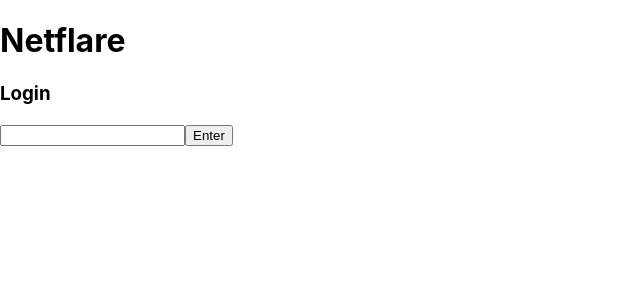
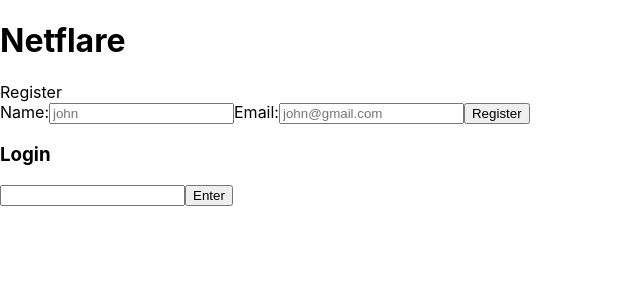
Before and after one commit to JCronier/react-pager, a React (Create React App) app: page / in a window 1280 px wide. Shown: the top 300 px of the page, without its empty margins (0-640 px from the left). Built offline with nearby package versions, Linux system fonts and the light colour scheme.

Commit message:
Create registration form

```diff
--- a/src/App.js
+++ b/src/App.js
@@ -1,8 +1,11 @@
+import {useState,useEffect} from 'react'
+
 import './App.css'
 import Header from './components/Header'
 import Login from './components/Login'
 import Loggedin from './components/Loggedin'
-import {useState,useEffect} from 'react'
+import Register from './components/Register'
+
 function App() {
   //logins state
   const [logins,setLogins]=useState([
@@ -41,6 +44,7 @@
         {users.map(user => <li>{user.name}</li>)}
       </ul> */}
       <Header title='Netflare'/>
+      <Register />
       {showLogin ? <Login verifyUser={verifyUser}/>:<Loggedin currLogin={currLogin} setCurrLogin={setCurrLogin} logins={logins} setLogins={setLogins}/>}
     </div>
   );
--- a/src/components/Register.js
+++ b/src/components/Register.js
@@ -1,4 +1,6 @@
 import React, { Component } from "react";
+
+import { registerUser } from '../api/index';
 
 class Register extends Component {
     constructor(props) {
@@ -7,19 +9,33 @@
         this.state = {
             name: '',
             email: ''
-        }
+        };
 
-        this.onSubmit = this.onSubmit.bind(this);
+        this.onFormSubmit = this.onFormSubmit.bind(this);
+        this.onInputChange = this.onInputChange.bind(this);
     }
 
-    onSubmit(event) {
+    onFormSubmit(event) {
+        registerUser(this.state);
         event.preventDefault();
+    }
+
+    onInputChange(event) {
+        this.setState({
+            [event.target.name]: event.target.value
+        });
     }
 
     render() {
         return (
             <div>
-                <form onSubmit={this.onSubmit}>
+                <form onSubmit={this.onFormSubmit}>
+                    <div>
+                        <label>
+                            Register
+                        </label>
+                    </div>
+
                     <label for="name">
                         Name:
                     </label>
@@ -28,21 +44,28 @@
                         name="name"
                         placeholder="john"
                         value={this.state.name}
+                        onChange={this.onInputChange}
                         required
                     />
+
                     <label for="email">
-                        email:
+                        Email:
                     </label>
                     <input
                         type="email"
                         name="email"
                         placeholder="john@gmail.com"
                         value={this.state.email}
+                        onChange={this.onInputChange}
                         required
                     />
+
+                    <button type="submit">
+                        Register
+                    </button>
                 </form>
             </div>
-        )
+        );
     }
 }
 
```
